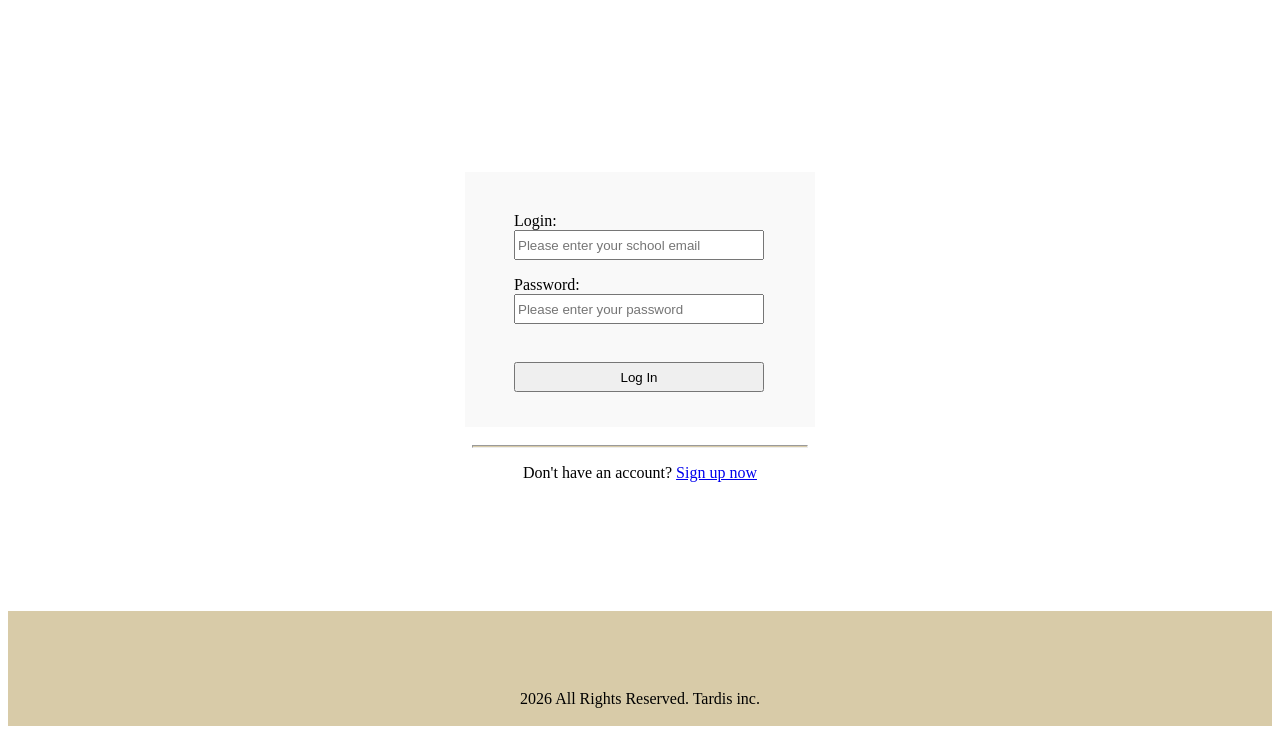
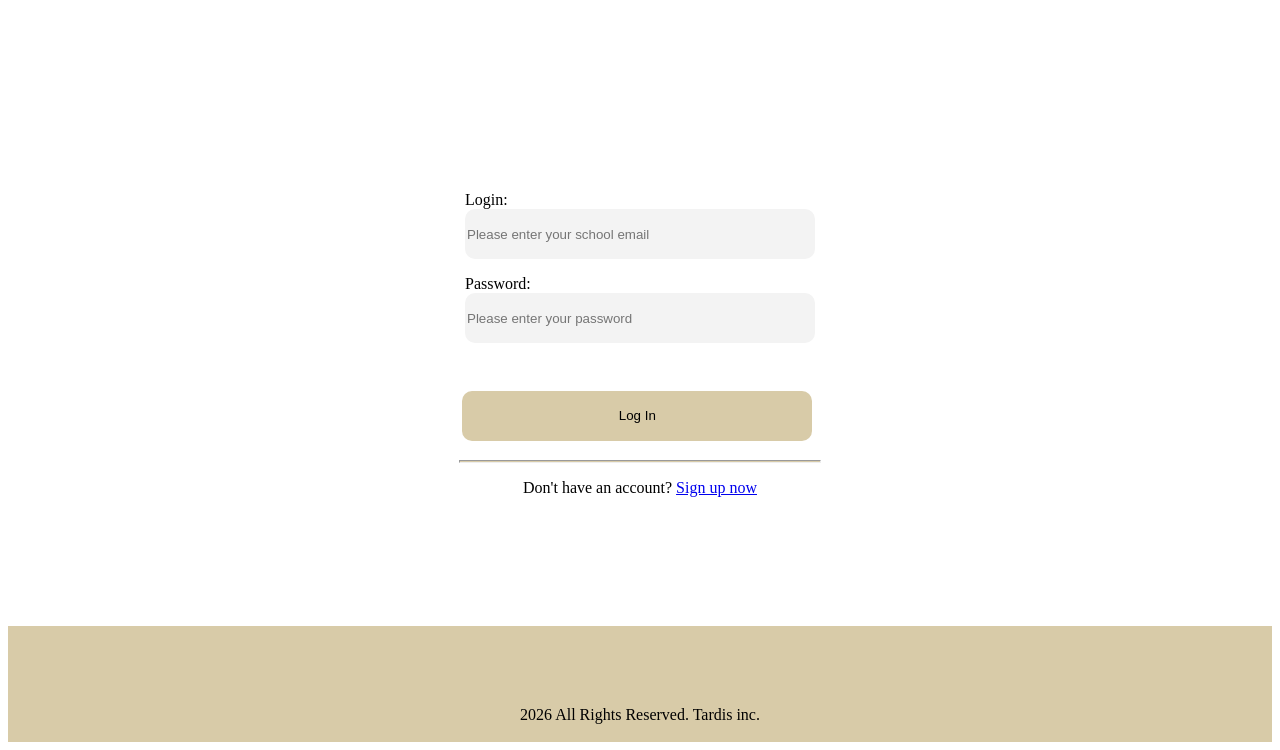
Before and after one commit to vikkapoor25/tardis_game, a website: page client/login.html in a window 1280 px wide. Shown: the part 89-839 px from the top of the page. Drawn offline with Linux system fonts and the light colour scheme.

Commit message:
updated styling on login and register pages to better match wireframes

```diff
--- a/client/style.css
+++ b/client/style.css
@@ -146,17 +146,14 @@ footer{
 }
 
 #login-form, #register-form{
-    padding: 10%;
-    width: 350px;
-    background-color: #f9f9f9;
     margin-top: 50%;
     margin-bottom: 5%;
-    justify-content: center;
 }
 
 #login-submit{
     margin-top: 10%;
-    margin-left: 5%;
+    margin-left: 3%;
+    background-color: #D8CBA8;
 }
 
 #login-link{
@@ -165,11 +162,15 @@ footer{
 
 
 input {
+    background-color: rgb(243, 243, 243);
+    border: none;
+    border-radius: 10px;
     display: flex;
     flex-direction: column;
-    width: 250px;
-    height: 30px;
+    width: 350px;
+    height: 50px;
 }
+
 
 fieldset{
     border: none;
```
